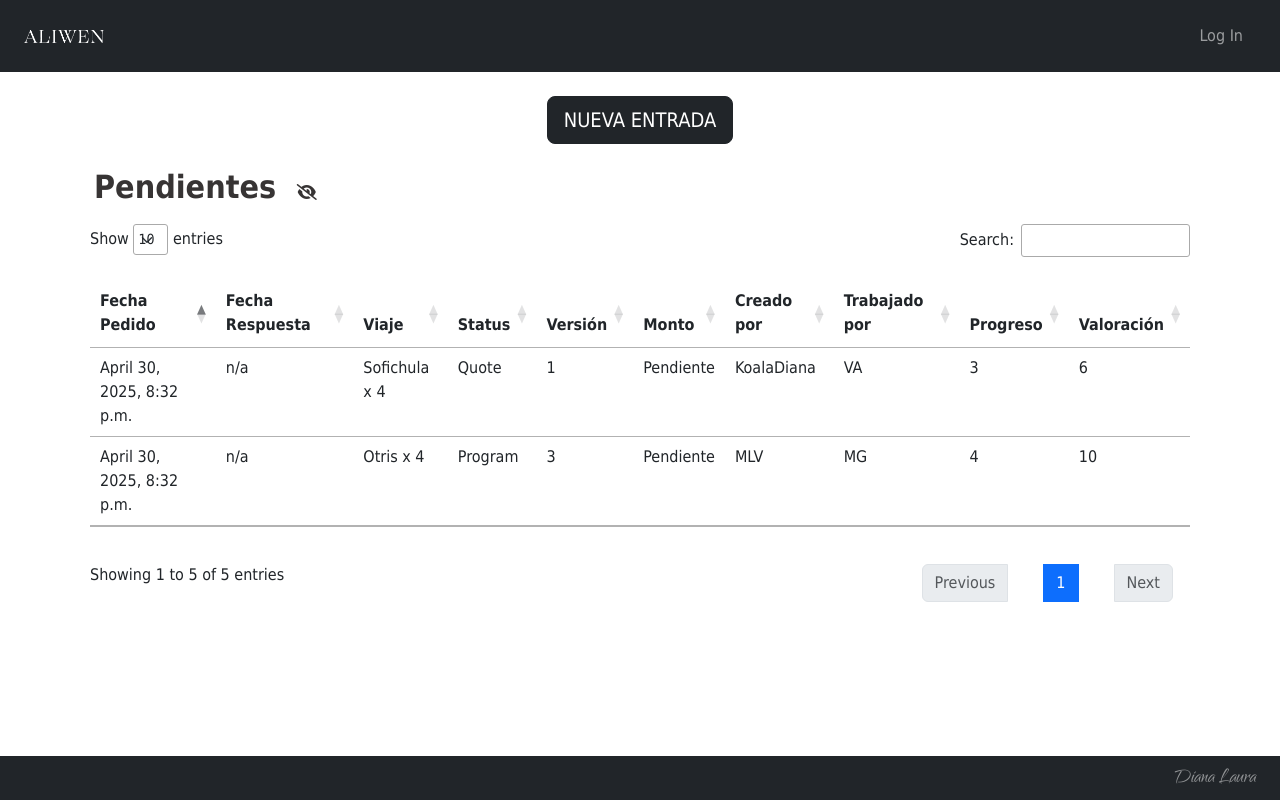
After one commit to DianaCapellino/intranet, a Django app: page /pendings in a window 1280 px wide. The commit adds this page. Run offline with Django 4.2, Linux system fonts and the light colour scheme; data comes from the database, SQL or seed files in the repository; both versions use the stored data as it was after the commit; some libraries are stand-ins or nearby versions.

Commit message:
Added the entry modal in trips and the pendings page

```diff
--- a/intranet/static/intranet/css/intranet.css
+++ b/intranet/static/intranet/css/intranet.css
@@ -3,6 +3,11 @@ body {
     font-family: Tahoma, Verdana, sans-serif;
     font-style: normal;
     font-weight: 300;
+}
+
+@font-face {
+    font-family: branditalic;
+    src: url("../Qwigley-Regular.ttf");
 }
 
 h2 {
@@ -19,9 +24,13 @@ nav ul li {
     color: #fff;
 }
 
+#brand-name {
+    font-family: branditalic, arial;
+    font-size: 1rem;
+}
 
 @media (min-width: 400px) {
     #brand-name {
-      font-size: 2rem;
+      font-size: 1.5rem;
     }
 }
--- a/intranet/static/intranet/js/trip.js
+++ b/intranet/static/intranet/js/trip.js
@@ -1,22 +1,173 @@
-
-
+trip_displayed = [];
 
 document.addEventListener('DOMContentLoaded', () => {
-
-    // Get the datatable style
+    // Gets the datatable format with the spanish language activated
     new DataTable('#trips', {
         language: {
             url: 'https://cdn.datatables.net/plug-ins/2.2.2/i18n/es-AR.json',
         },
     });
 
-    // Display form when clicking plus sign
-    const new_trip_btn = document.querySelector('#new_trip_btn');
-    new_trip_btn.addEventListener("click", () => {
-        document.querySelector('#new_trip').className = 'd-block';
-        document.querySelector('#trip_list').className = 'd-none';
-        document.querySelector('#new_trip_btn').className = 'd-none';
-
+    new DataTable('#entries', {
+        language: {
+            url: 'https://cdn.datatables.net/plug-ins/2.2.2/i18n/es-AR.json',
+        },
     });
 
+    // Modifies the date format to be shown in the form
+    let today = new Date().toISOString().slice(0, 10);
+    const allDates = document.getElementsByClassName("date-input");
+    const allDatesArray = [...allDates];
+    allDatesArray.forEach(date => {
+        date.value = today;
+    });
+
+    // Display form when clicking button
+    const new_trip_btn = document.querySelector('#new_trip_btn');
+    if (new_trip_btn != null) {
+        new_trip_btn.addEventListener("click", () => {
+            document.querySelector('#new_trip').className = 'd-block';
+            document.querySelector('#trip_list').className = 'd-none';
+            document.querySelector('#new_trip_btn').className = 'd-none';
+        });
+    };
+
+    // Display form when clicking button
+    const new_entry_btn = document.querySelector('#new_entry_btn');
+    if (new_entry_btn != null) {
+        new_entry_btn.addEventListener("click", () => {
+            document.querySelector('#new_entry').className = 'd-block';
+            document.querySelector('#entry_list').className = 'd-none';
+            document.querySelector('#new_entry_btn').className = 'd-none';
+        });
+    };
+
+    // Creates the functionality when pressing the eye
+    eye_funcionality();
+
+    // Creates the listeners when opening and closing modals
+    modal_funcionality();
+
 })
+
+function modal_funcionality() {
+
+    // Display entries and notes when the modal is completely open
+    const all_modal_trips = document.querySelectorAll('.modal-trip');
+    all_modal_trips.forEach((item) => {
+        $(item).on('shown.bs.modal', function() {
+            let trip_id_string = item.id.match(/\d+/);
+            let trip_id = parseInt(trip_id_string[0]);
+            display_entries(trip_id);
+        })
+    });
+
+    // Delete table when it is close
+    all_modal_trips.forEach((item) => {
+        $(item).on('hidden.bs.modal', function() {
+            let trip_id_string = item.id.match(/\d+/);
+            let trip_id = parseInt(trip_id_string[0]);
+
+            // Clears the table and datatable for this trip if already exists
+            clear_old_table("entries", trip_id);
+        })
+    });
+}
+
+function eye_funcionality() {
+    const pending_eye = document.querySelector('#pending-eye');
+    let eye_is_open = false;
+    if (pending_eye != null) {
+        pending_eye.addEventListener("click", () => {
+            const all_pending_entries = document.querySelectorAll('.pending-entry');
+            if (eye_is_open == false) {
+                all_pending_entries.forEach(entry => {
+                    entry.classList.remove("d-none");
+                });
+                pending_eye.classList.remove("fa-eye-slash");
+                pending_eye.classList.add("fa-eye");
+                eye_is_open = true;
+            } else {
+                all_pending_entries.forEach(entry => {
+                    entry.classList.add("d-none");
+                });
+                eye_is_open = false;
+                pending_eye.classList.remove("fa-eye");
+                pending_eye.classList.add("fa-eye-slash");
+            };
+
+        });
+    };
+}
+
+function display_entries(trip_id) {
+
+    fetch(`/jsontrip_entries/${trip_id}`)
+    .then(response => response.json())
+    .then(list => {
+
+        // If creates the empty table
+        const table_body = create_table("entries", trip_id);
+
+        // Creates all the rows
+        list.forEach(element => {
+            const entry_row = create_entry_row(element);
+            table_body.appendChild(entry_row);
+        });
+    });
+}
+
+function clear_old_table (type, trip_id) {
+    const table_datatable = $(`${type}-${trip_id}`).DataTable();
+    if (table_datatable) {
+        table_datatable.destroy();
+    };
+
+    const table_wrapper = document.getElementById(`${type}-table-${trip_id}_wrapper`);
+    if (table_wrapper) {
+        table_wrapper.remove();
+    };
+
+    const table = document.getElementById(`${type}-table-${trip_id}`);
+    if (table) {
+        table.remove();
+    };
+}
+
+function create_table(type, reference) {
+    // Get the entry div where the table will be displayed
+    const div = document.querySelector(`#${type}-${reference}`);
+
+    // Creates the table inside the modal
+    const table = document.createElement('table');
+    const head = document.createElement('thead');
+    const body = document.createElement('tbody');
+
+    table.id = `${type}-table-${reference}`;
+
+    // Creates table head
+    if (type == "entries") {
+        head.innerHTML = '<th>Fecha Pedido</th><th>Fecha Respuesta</th><th>Status</th><th>Versión</th><th>Monto</th><th>Creado por</th><th>Trabajado por</th><th>Progreso</th><th>Valoración</th>';
+    };
+
+    // Add the content to the table created
+    table.appendChild(body);
+    table.appendChild(head);
+    div.appendChild(table);
+
+    // Gets the datatable format with the spanish language activated
+    new DataTable(table, {
+        language: {
+            url: 'https://cdn.datatables.net/plug-ins/2.2.2/i18n/es-AR.json',
+        },
+    });
+    return body;
+}
+
+function create_entry_row(element) {
+
+    // Creates table row
+    const entry_row = document.createElement('tr');
+    entry_row.innerHTML = `<td>${element.starting_date}</td><td>${element.closing_date}</td><td>${element.status}</td><td>${element.version}</td><td>${element.amount}</td><td>${element.user_creator_id}</td><td>${element.user_working_id}</td><td>${element.progress}</td><td>${element.importance}</td>`;
+    return entry_row;
+}
--- a/intranet/templates/intranet/index.html
+++ b/intranet/templates/intranet/index.html
@@ -2,8 +2,6 @@
 
 {% block body %}
     <br>
-    <p>
-        "Probando"
-    </p>
+
     <br>
 {% endblock %}
--- a/intranet/templates/intranet/layout.html
+++ b/intranet/templates/intranet/layout.html
@@ -26,10 +26,10 @@
             {% if user.is_authenticated %}
             <ul class="navbar-nav mb-3 mb-lg-0">
               <li class="nav-item">
-                  <a class="nav-link" href="{% url 'trips' %}">Todos</a>
+                  <a class="nav-link" href="{% url 'trips' %}">Viajes</a>
               </li>
               <li class="nav-item">
-                  <a class="nav-link" href="" id="pendings">Pendientes</a>
+                  <a class="nav-link" href="{% url 'pendings' %}" id="pendings">Pendientes</a>
               </li>
               <li class="nav-item">
                   <a class="nav-link" href="">Estadísticas</a>
@@ -53,13 +53,8 @@
               {% endif %}
             </ul>
             <ul class="nav navbar-nav">
-              <li>
-                <form role="search">
-                  <input type="search" class="form-control" placeholder="Buscar..." aria-label="Search">
-                </form>
-              </li>
               <li class="nav-item d-none d-lg-block">
-                <a class="nav-link" href=""><i class="fa-solid fa-magnifying-glass"></i></a>
+                <a class="nav-link" href="{% url 'trips' %}"><i class="fa-solid fa-magnifying-glass"></i></a>
               </li>
               <li class="nav-item d-none d-lg-block">
                 <a id="new_trip_plus" href="{% url 'trips' %}" class="nav-link"><i class="fa-solid fa-plus"></i></a>
@@ -98,10 +93,8 @@
     </div>
     <br>
     <div class="container-fluid bg-dark text-white-50 px-4 py-1 fixed-bottom">
-      <footer class="text-center">
-        <div className="ms-auto">
-            <img src="../../static/intranet/images/logo.png" style="width:60px">
-        </div>
+      <footer class="d-flex justify-content-end">
+        <div id="brand-name">Diana Laura</div>
       </footer>
     </div>
     <script src="https://kit.fontawesome.com/6f082d5aab.js" crossorigin="anonymous"></script>
@@ -109,6 +102,6 @@
     <script src="https:////cdn.datatables.net/2.2.2/js/dataTables.js" crossorigin="anonymous"></script>
     <script src="https://cdn.datatables.net/2.2.2/js/dataTables.bootstrap5.js" crossorigin="anonymous"></script>
     <script src="https://cdnjs.cloudflare.com/ajax/libs/twitter-bootstrap/5.3.0/js/bootstrap.bundle.min.js" crossorigin="anonymous"></script>
-    <script src="../../static/intranet/js/trip.js"></script>
+    <script src="../../static/intranet/js/trip.js?n=1"></script>
   </body>
 </html>
--- /dev/null
+++ b/intranet/templates/intranet/pendings.html
@@ -0,0 +1,126 @@
+{% extends "intranet/layout.html" %}
+
+{% block body %}
+<div id="new_entry" class="d-none">
+    <h2>Crear Nueva Entrada</h2>
+
+    {% if message %}
+        <div>{{ message }}</div>
+    {% endif %}
+
+    <br>
+    <br>
+    <div class="container">
+        <div class="text-center">
+            <form class="rw-3 text-center" action="{% url 'new_entry' %}" method="post">
+                {% csrf_token %}
+                <div class="form">
+                    <div class="mb-3">
+                        <input autofocus class="form-control-sm" type="text" name="name" id="name" placeholder="Nombre">
+                    </div>
+                    <div class="mb-3">
+                        <input autofocus class="form-control-sm date-input" type="date" name="starting_date" id="starting_date" value="today();" data-mdb-inline="true" placeholder="Fecha Ingreso">
+                    </div>
+                    <div class="mb-3">
+                        <input autofocus class="form-control-sm date-input" type="date" name="travelling_date" id="travelling_date" value="today();" data-mdb-inline="true" placeholder="Fecha Ingreso">
+                    </div>
+                    <div class="mb-3">
+                        <select class="form-control-sm" aria-label="trip" name="trip">
+                            <option selected>Viaje</option>
+                            {% for trip in trips %}
+                            <option value="{{ trip.id }}">{{ trip.name }}</option>
+                            {% endfor %}
+                        </select>
+                    </div>
+                    <div class="mb-3">
+                        <select class="form-control-sm" aria-label="contact" name="contact">
+                            <option selected>Contact</option>
+                            {% for contact in contacts %}
+                            <option value="{{ contact.id }}">{{ contact.name }}</option>
+                            {% endfor %}
+                        </select>
+                    </div>
+                    <div class="mb-3">
+                        <input autofocus class="form-control-sm" type="text" name="client_reference" id="client_reference" placeholder="Referencia Cliente">
+                    </div>
+                    <div class="mb-3">
+                        <select class="form-control-sm" aria-label="status" name="status">
+                            <option selected>Status</option>
+                            {% for option in status %}
+                            <option value="{{ option.0 }}">{{ option.1 }}</option>
+                            {% endfor %}
+                        </select>
+                    </div>
+                    <input class="btn btn-dark" type="submit" value="GUARDAR">
+                </div>
+            </form>
+        </div>
+    </div>
+</div>
+<div id="new_entry_container" class="container text-center">
+    <button id="new_entry_btn" class="btn btn-dark btn-lg">NUEVA ENTRADA</button>
+</div>
+<div id="entry_list">
+    <div class="container">
+        <br>
+        <h2 class="d-inline">Pendientes</h2> <i class="fa-solid fa-eye-slash m-3" id="pending-eye" aria-hidden="true"></i>
+
+        {% if message %}
+            <div>{{ message }}</div>
+        {% endif %}
+
+        <br>
+        <div class="row">
+            <div class="col-12">
+                <div class="table table-striped" style="width:100%">
+                    <table id="entries" class="table">
+                        <thead>
+                            <tr>
+                                <th>Fecha Pedido</th>
+                                <th>Fecha Respuesta</th>
+                                <th>Viaje</th>
+                                <th>Status</th>
+                                <th>Versión</th>
+                                <th>Monto</th>
+                                <th>Creado por</th>
+                                <th>Trabajado por</th>
+                                <th>Progreso</th>
+                                <th>Valoración</th>
+                            </tr>
+                            <tbody>
+                                {% for entry in entries %}
+                                    {% if entry.closing_date != None %}
+                                        <tr class="d-none pending-entry">
+                                    {% else %}
+                                        <tr>
+                                    {% endif %}
+                                        <td>{{entry.starting_date}}</td>
+                                        {% if entry.closing_date == none %}
+                                            <td>n/a</td>
+                                        {% else %}
+                                            <td>{{entry.closing_date}}</td>
+                                        {% endif %}
+                                        <td>{{entry.trip}}</td>
+                                        <td>{{entry.status}}</td>
+                                        <td>{{entry.version}}</td>
+                                        {% if entry.amount == none %}
+                                            <td>Pendiente</td>
+                                        {% else %}
+                                            <td>{{entry.amount}}</td>
+                                        {% endif %}
+                                        <td>{{entry.user_creator}}</td>
+                                        <td>{{entry.user_working}}</td>
+                                        <td>{{entry.progress}}</td>
+                                        <td>{{entry.importance}}</td>
+                                    </tr>
+                                {% endfor %}
+                            </tbody>
+                        </thead>
+                    </table>
+                </div>
+            </div>
+        </div>
+    </div>
+</div>
+<br>
+{% endblock %}
--- a/intranet/urls.py
+++ b/intranet/urls.py
@@ -10,8 +10,14 @@ urlpatterns = [
     path("client_contacts", views.create_client_contact, name="client_contacts"),
     path("users", views.create_user, name="users"),
     path("trips", views.create_trip, name="trips"),
+    path("error", views.error, name="error"),
+    path("pendings", views.pendings, name="pendings"),
+    path("new_entry", views.new_entry, name="new_entry"),
 
     # API routes
     path("trip/json", views.jsontrips, name="jsontrips"),
     path("trip/json/<int:trip_id>", views.jsontrip, name="jsontrip"),
+    path("json_entries", views.json_entries, name="json_entries"),
+    path("jsontrip_entries/<int:trip_id>", views.jsontrip_entries, name="jsontrip_entries"),
+    path("json_entry", views.json_entry, name="json_entry"),
 ]
--- a/intranet/views.py
+++ b/intranet/views.py
@@ -9,6 +9,7 @@ from django.utils.datastructures import MultiValueDictKeyError
 from django.db import IntegrityError
 from .models import User, Country, Client, Trip, Entry, Notes, CountryForm, ClientForm, ClientContact, DEPARTMENTS, STATUS_OPTIONS, IMPORTANCE_OPTIONS, PROGRESS_OPTIONS
 import json
+import datetime
 
 def index (request):
     return render(request, "intranet/index.html", {
@@ -37,6 +38,9 @@ def login_view (request):
 def logout_view(request):
     logout(request)
     return HttpResponseRedirect(reverse("index"))
+
+def error (request):
+    return render(request, "intranet/error.html")
 
 @login_required
 def create_country(request):
@@ -194,6 +198,7 @@ def create_user(request):
 
 
 def create_trip(request):
+
     if request.method == "POST":
         name = request.POST["name"]
         starting_date = request.POST["starting_date"]
@@ -249,11 +254,23 @@ def create_trip(request):
             "trips": Trip.objects.all()
         })
 
+def pendings(request):
+    return render(request, "intranet/pendings.html", {
+        "entries": Entry.objects.all(),
+        "trips": Trip.objects.all(),
+    })
+
+def new_entry(request):
+    return render(request, "intranet/pendings.html", {
+        "entries": Entry.objects.all(),
+        "trips": Trip.objects.all(),
+    })
 
 @login_required
 @csrf_exempt
 def jsontrips(_request):
 
+    # Get the list of the trips
     trips = list(Trip.objects.values())
     data = {'trips': trips}
     return JsonResponse(data)
@@ -297,3 +314,81 @@ def jsontrip(request, trip_id):
         return JsonResponse({
             "error": "GET or PUT or DELETE request required."
         }, status=400)
+
+
+@login_required
+@csrf_exempt
+def json_entries(_request):
+
+    # Get the list of the entries
+    entries = list(Entry.objects.values())
+    data = {'entries': entries}
+    return JsonResponse(data)
+
+
+@login_required
+@csrf_exempt
+def json_entry(request, entry_id):
+
+    # Query for entry
+    try:
+        entry_object = Entry.objects.get(pk=entry_id)
+        entry = model_to_dict(entry_object)
+    except Entry.DoesNotExist:
+        return JsonResponse({"error": "Entry not found"}, status=404)
+
+    # Return entry contents
+    if request.method == "GET":
+        return JsonResponse(entry, safe=False)
+
+    # Update entry
+    elif request.method == "PUT":
+
+        # Get json information
+        data = json.loads(request.body)
+
+        # Update information of the entry
+        entry_object.version = data["version"]
+
+        # Save the changes of the entry
+        entry_object.save()
+        return HttpResponse(status=204)
+
+    # Deletes the entry
+    elif request.method == "DELETE":
+        entry_object.delete()
+        return HttpResponse(status=204)
+
+    # Entry requests must be via GET or PUT or DELETE
+    else:
+        return JsonResponse({
+            "error": "GET or PUT or DELETE request required."
+        }, status=400)
+
+
+@login_required
+@csrf_exempt
+def jsontrip_entries(request, trip_id):
+
+    # Query for entries for the trip
+    try:
+        trip_object = Trip.objects.get(pk=trip_id)
+        entries_object_list = Entry.objects.filter(trip=trip_object)
+        if entries_object_list:
+            entries = list(entries_object_list.values())
+        else:
+            return JsonResponse({"empty": "No entries"})
+
+    except Trip.DoesNotExist:
+        return JsonResponse({"error": "Trip not found"}, status=404)
+
+
+    # Return entries contents
+    if request.method == "GET":
+        return JsonResponse(entries, safe=False)
+
+    # Entry requests must be via GET or PUT or DELETE
+    else:
+        return JsonResponse({
+            "error": "GET or PUT or DELETE request required."
+        }, status=400)
--- a/sayhueque/settings.py
+++ b/sayhueque/settings.py
@@ -43,6 +43,7 @@ INSTALLED_APPS = [
 MIDDLEWARE = [
     'django.middleware.security.SecurityMiddleware',
     'django.contrib.sessions.middleware.SessionMiddleware',
+    'django_session_timeout.middleware.SessionTimeoutMiddleware',
     'django.middleware.common.CommonMiddleware',
     'django.middleware.csrf.CsrfViewMiddleware',
     'django.contrib.auth.middleware.AuthenticationMiddleware',
@@ -51,6 +52,10 @@ MIDDLEWARE = [
 ]
 
 ROOT_URLCONF = 'sayhueque.urls'
+
+SESSION_EXPIRE_SECONDS = 36000
+
+SESSION_TIMEOUT_REDIRECT = 'error'
 
 TEMPLATES = [
     {
```
Also changed, not shown: intranet/models.py (+12 -11 lines), intranet/templates/intranet/error.html (added, +13 -0 lines), intranet/templates/intranet/trips.html (+36 -6 lines), db.sqlite3, intranet/migrations/0006_trip_creation_date_alter_trip_starting_date_and_more.py (added), intranet/migrations/0007_alter_entry_amount_alter_entry_closing_date.py (added), intranet/static/intranet/Qwigley-Regular.ttf (added), intranet/static/intranet/images/error.jpg (added), intranet/templates/intranet/new_trip.html (deleted).
